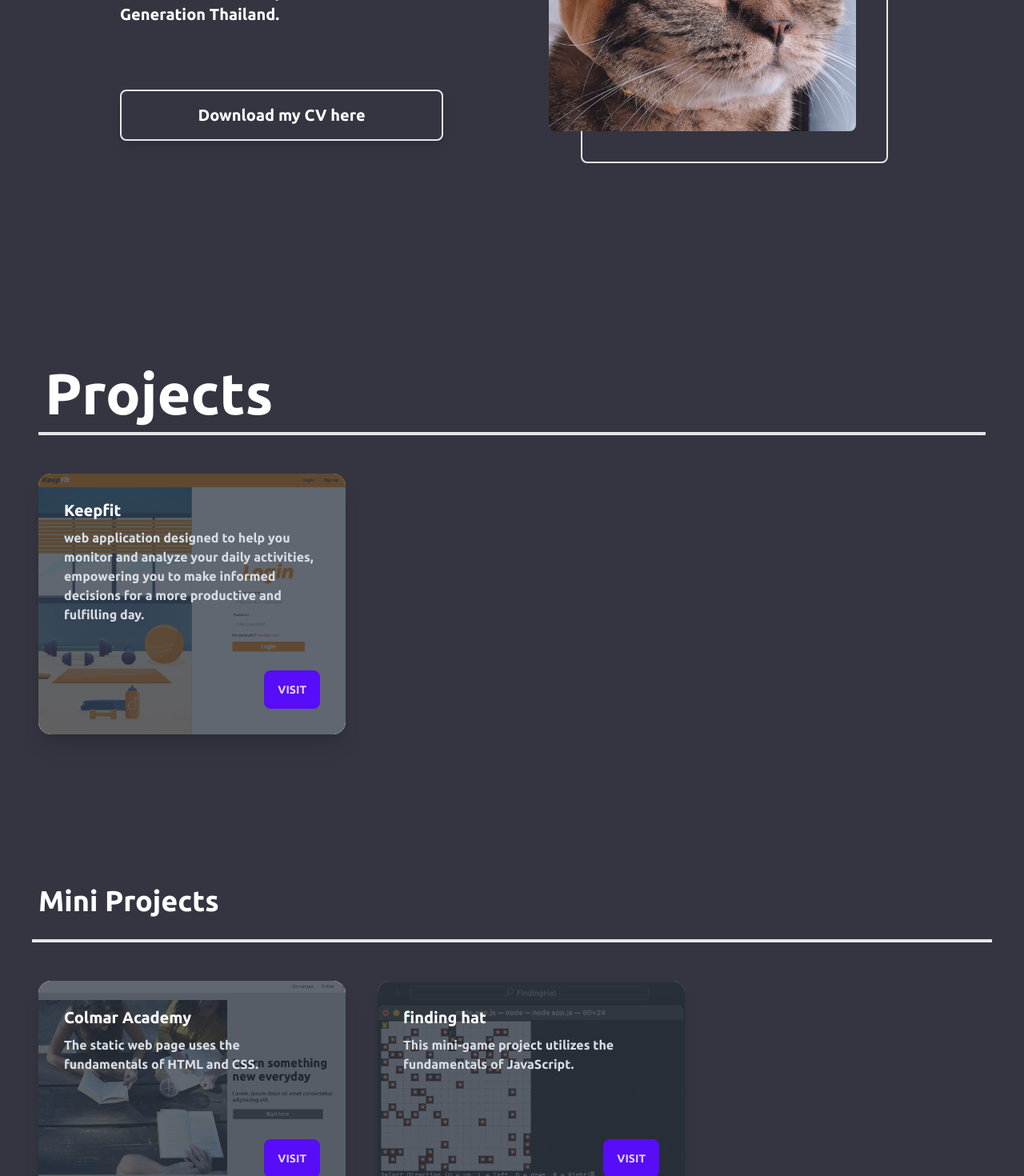
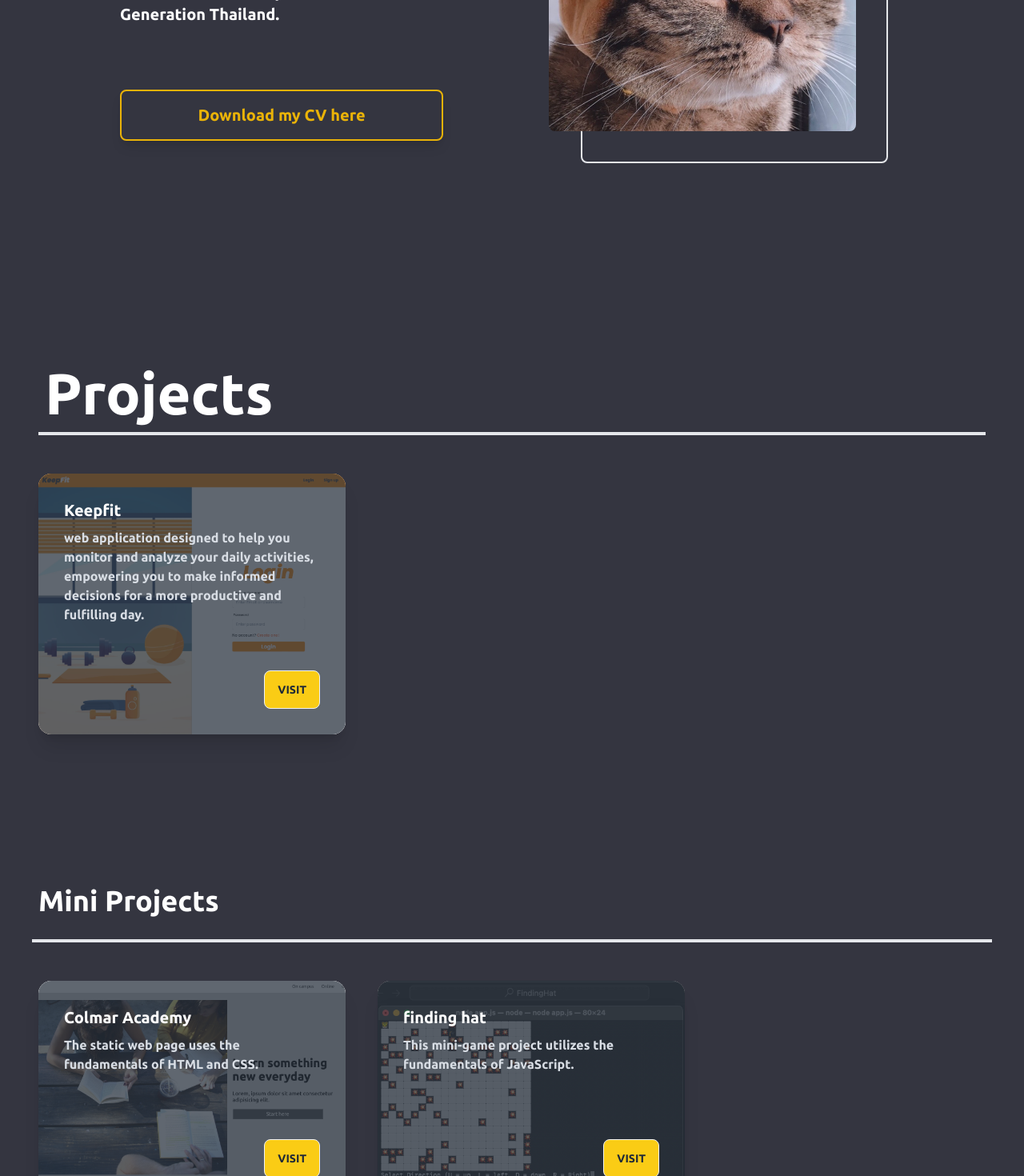
Before and after one commit to Charat-Ninjar/portfolio, a React (Vite) app: page / in a window 1280 px wide. Shown: the part 420-1890 px from the top of the page at 80% size. Built offline with nearby package versions, Linux system fonts and the light colour scheme; a web font is replaced by a local one.

Commit message:
update text color

```diff
--- a/src/components/MiniprojectCard.jsx
+++ b/src/components/MiniprojectCard.jsx
@@ -25,7 +25,7 @@ const MiniProjectCard = () => {
               href={project.url}
               target="_blank"
               rel="..">
-              <button className="btn btn-primary">Visit</button>
+              <button className="btn bg-yellow-400 hover:bg-yellow-200">Visit</button>
               </a>
             </div>
           </div>
--- a/src/components/ProjectCard.jsx
+++ b/src/components/ProjectCard.jsx
@@ -18,7 +18,7 @@ const ProjectCard = () => {
           <p>{project.description}</p>
           <div className="card-actions justify-end">
 
-            <button className="btn btn-primary">Visit</button>
+            <button className="btn bg-yellow-400 hover:bg-yellow-200">Visit</button>
 
           </div>
         </div>
--- a/src/components/downloadCV.jsx
+++ b/src/components/downloadCV.jsx
@@ -7,8 +7,8 @@ const Download = () => {
       target="_blank"
       rel="noopener noreferrer"
     >
-      <div class="border-2 border-white-500 rounded-lg p-4 text-center text-white-500 shadow-lg icon">
-        <span class="text-xl font-semibold text-white">Download my CV here</span>
+      <div class="border-2 border-yellow-500 rounded-lg p-4 text-center  shadow-lg icon hover:text-amber-200">
+        <span class="text-xl font-semibold text-yellow-500 hover:text-amber-200">Download my CV here</span>
       </div>
     </a>
   );
```
